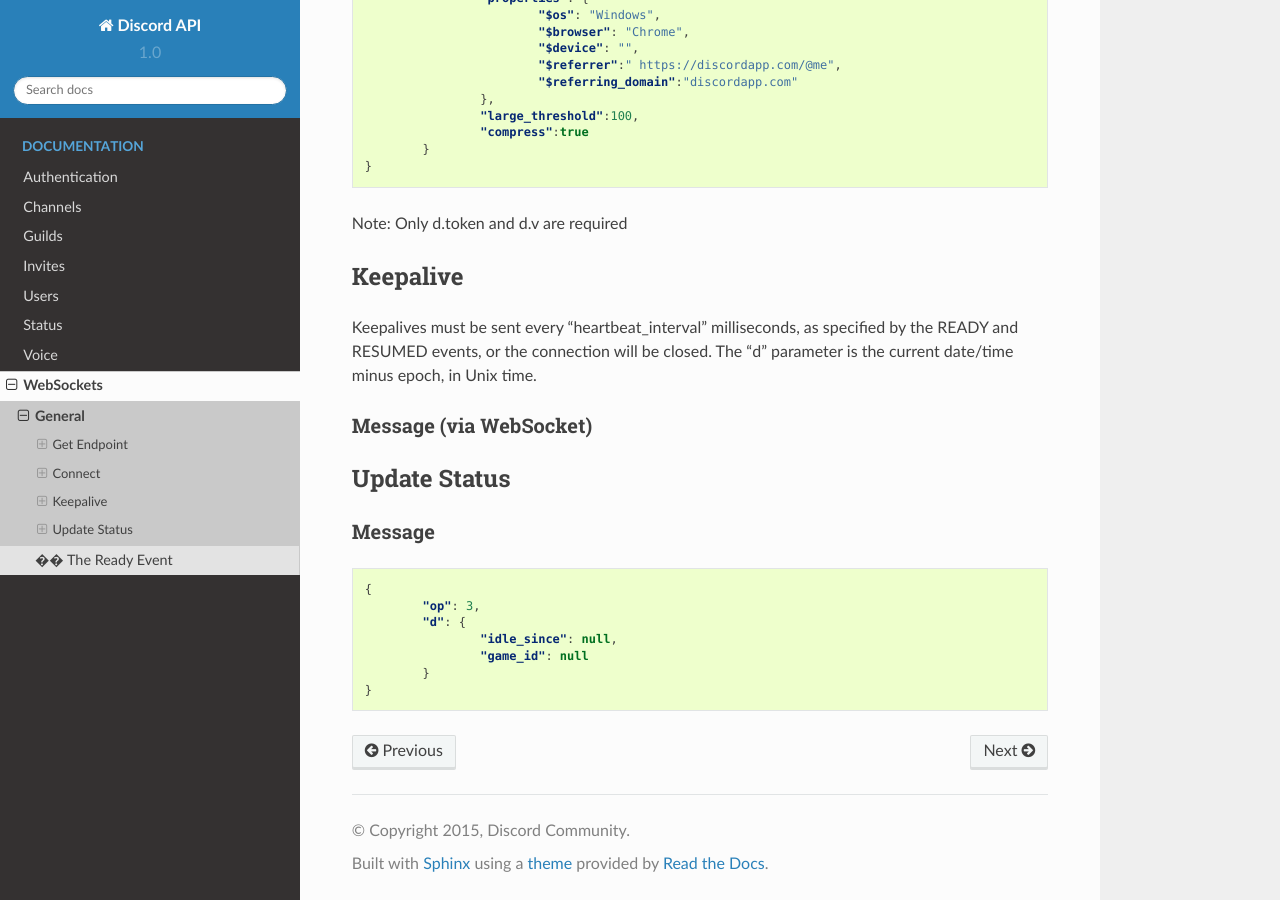
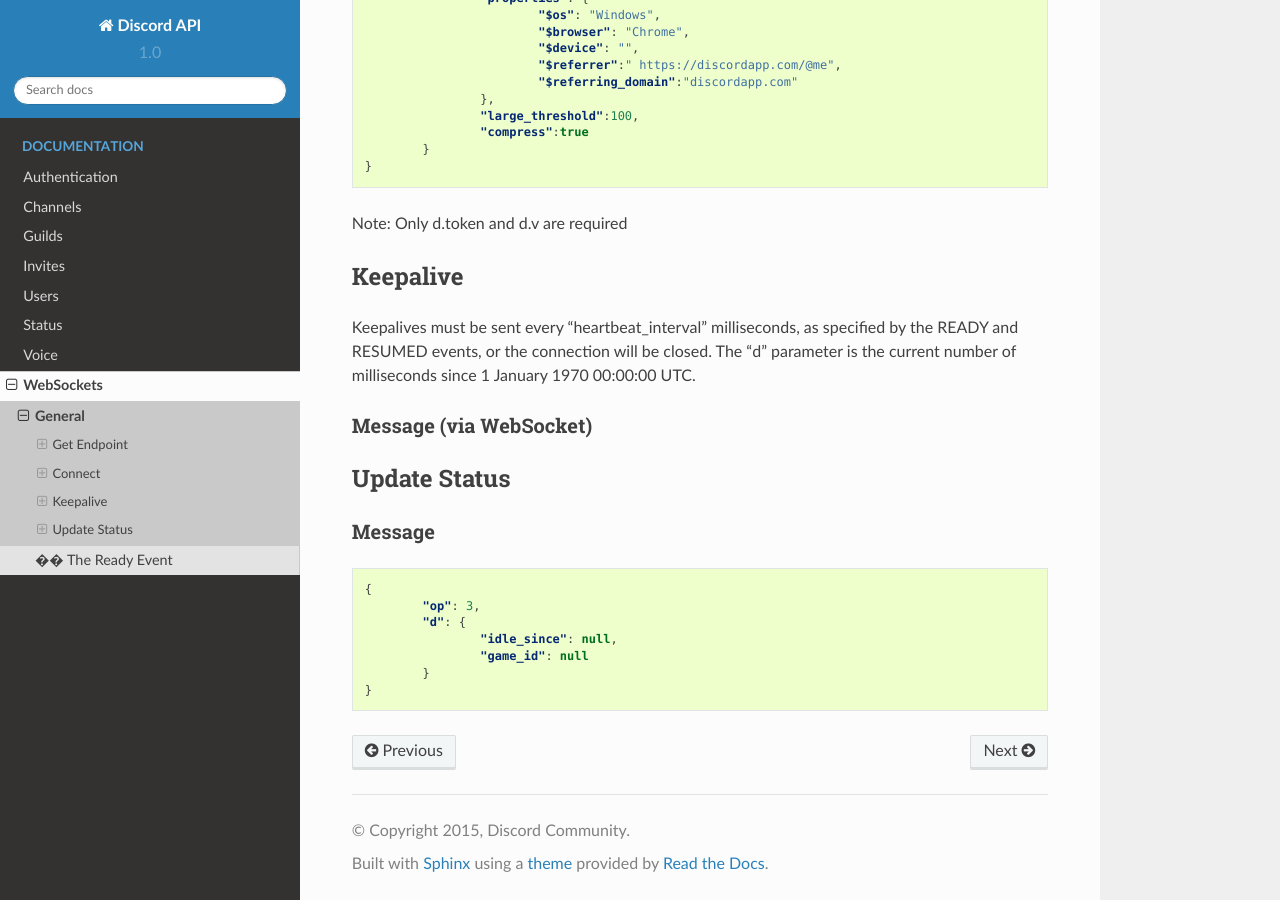
Before and after one commit to DiscordAPI/docs, a Sphinx documentation site: the page built from docs/reference/websockets/general.rst, in a window 1280 px wide and 900 px high, scrolled down 936 px. Built offline with Sphinx 7.4.7 and the Read the Docs theme 2.0.0, drawn with Linux system fonts in a browser that asks for light colours.

Commit message:
Clear that up

```diff
--- a/docs/reference/websockets/general.rst
+++ b/docs/reference/websockets/general.rst
@@ -61,7 +61,7 @@
 Keepalive
 ---------
 
-Keepalives must be sent every "heartbeat_interval" milliseconds, as specified by the READY and RESUMED events, or the connection will be closed. The "d" parameter is the current date/time minus epoch, in Unix time.
+Keepalives must be sent every "heartbeat_interval" milliseconds, as specified by the READY and RESUMED events, or the connection will be closed. The "d" parameter is the current number of milliseconds since 1 January 1970 00:00:00 UTC.
 
 Message (via WebSocket)
 ~~~~~~~~~~~~~~~~~~~~~~~
```
Also changed, not shown: other parts of docs/reference/websockets/general.rst (+1 -1 lines).
